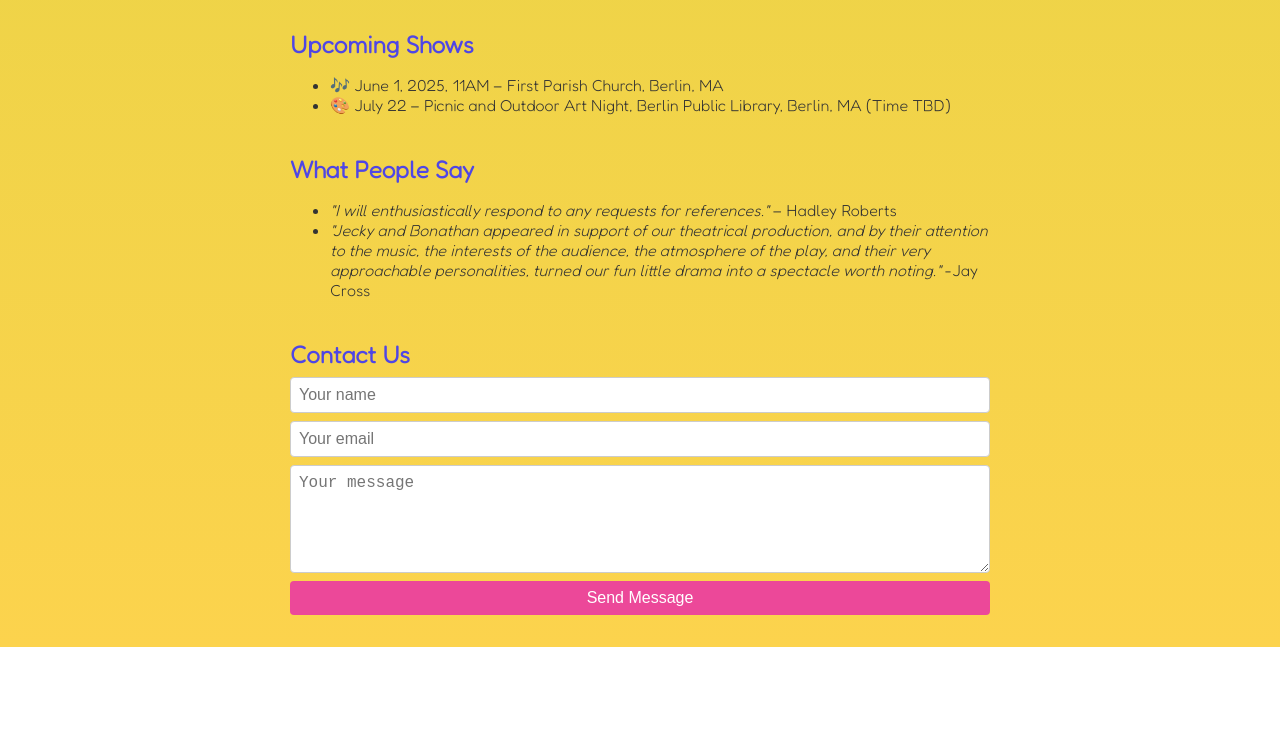
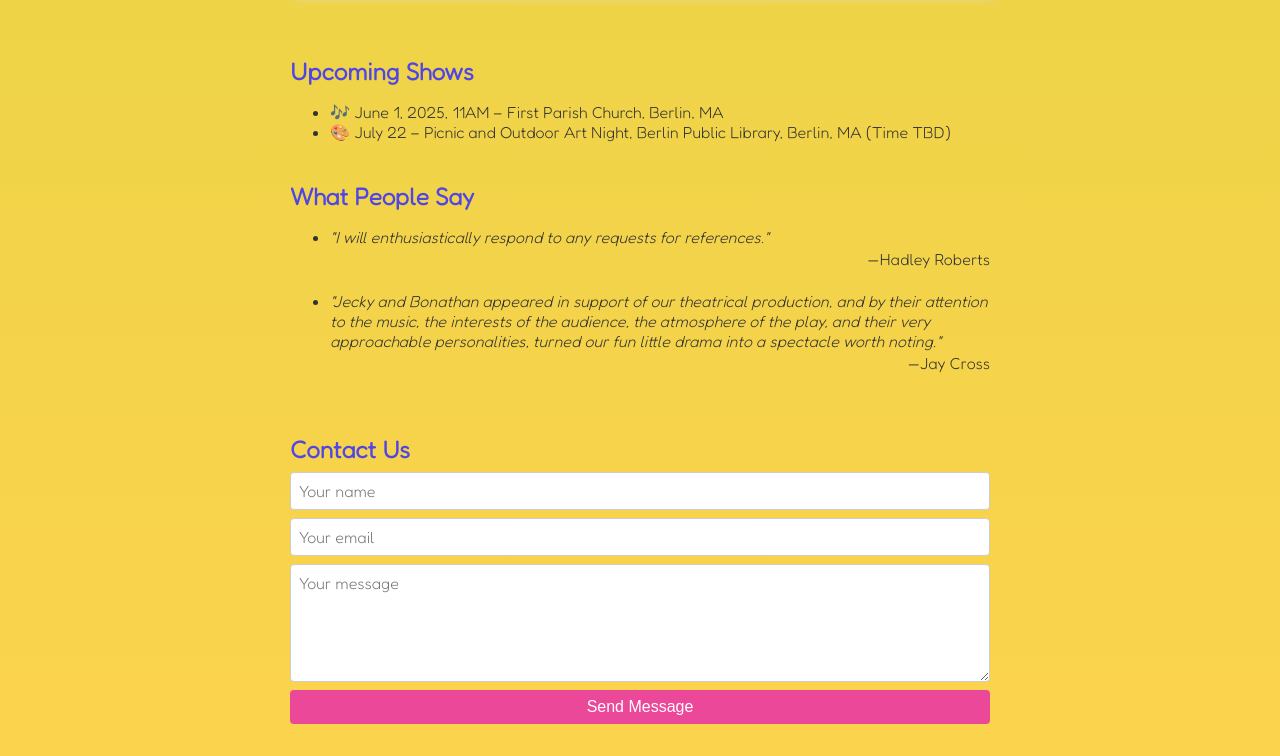
Before and after one commit to jslate/guitar-lessons, a website: page views/baj/jeckyandbonathan.html in a window 1280 px wide. Shown: the part 732-1488 px from the top of the page. Before the commit the page ends 1379 px from the top, so only its background shows below. Drawn offline with nearby package versions, Linux system fonts and the light colour scheme; a web font is replaced by a local one.

Commit message:
Update jeckyandbonathan.html

```diff
--- a/views/baj/jeckyandbonathan.html
+++ b/views/baj/jeckyandbonathan.html
@@ -28,6 +28,9 @@
         color: #333;
         background: linear-gradient(to bottom, #e1d442, #fcd34d);
         border-radius: 12px;
+      }
+      p {
+        line-height: 24px;
       }
       h1 {
         font-family: "Henny Penny", cursive;
@@ -75,6 +78,7 @@
         padding: 0.5rem;
         border-radius: 4px;
         border: 1px solid #ccc;
+        font-family: Fredoka, sans-serif;
       }
       button {
         font-size: 1rem;
@@ -90,6 +94,14 @@
       }
       .hidden {
         display: none;
+      }
+      ul {
+        line-height: 20px;
+      }
+      .attribution_name {
+        margin: 0;
+        padding: 0 0 20px 0;
+        text-align: right;
       }
     </style>
   </head>
@@ -135,16 +147,17 @@
         <em
           >"I will enthusiastically respond to any requests for references."</em
         >
-        – Hadley Roberts
       </li>
+      <p class="attribution_name">—Hadley Roberts</p>
       <li>
         <em
           >"Jecky and Bonathan appeared in support of our theatrical production,
           and by their attention to the music, the interests of the audience,
           the atmosphere of the play, and their very approachable personalities,
           turned our fun little drama into a spectacle worth noting."</em
-        >&nbsp;-Jay Cross
+        >
       </li>
+      <p class="attribution_name">—Jay Cross</p>
     </ul>
 
     <h2>Contact Us</h2>
```
